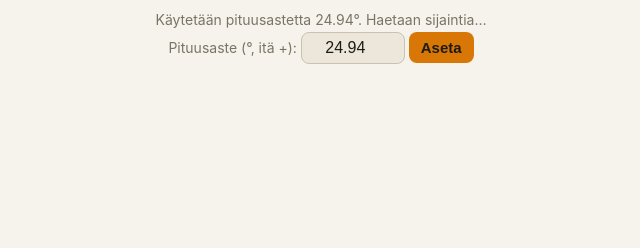
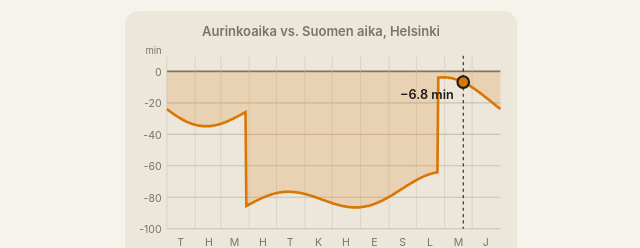
Before and after one commit to makinenjannem-png/Aurinkokello, a plain HTML site: page index.html in a window 1280 px wide. Shown: the part 556-804 px from the top of the page, without its empty margins (319-959 px from the left). Drawn offline with Linux system fonts and the light colour scheme.

Commit message:
Add files via upload

```diff
--- a/index.html
+++ b/index.html
@@ -29,6 +29,10 @@ svg{width:min(86vw,340px);height:auto;display:block;margin:6px auto}
 .info b{color:var(--fg)}
 input{width:90px;font-size:16px;padding:6px;border-radius:8px;border:1px solid var(--line);background:var(--card);color:var(--fg);text-align:center}
 button{font-size:15px;padding:7px 12px;border-radius:8px;border:0;background:var(--sun);color:#1d1b16;font-weight:600}
+.chart{max-width:380px;margin:14px auto 0;background:var(--card);border-radius:14px;padding:10px 6px 6px}
+.chart h2{font-size:13px;font-weight:600;color:var(--mut);margin:2px 0 4px}
+.chart svg{width:100%;margin:0}
+.chart p{font-size:12px;color:var(--mut);margin:2px 8px 6px;line-height:1.4}
 </style>
 </head>
 <body>
@@ -52,6 +56,11 @@ button{font-size:15px;padding:7px 12px;border-radius:8px;border:0;background:var
   Ero: <b id="diff">–</b><br>
   Aika-yhtälö: <b id="eot">–</b> · Pituusaste: <b id="lonv">–</b><br>
   Aurinko korkeimmillaan (normaaliajassa): <b id="noon">–</b>
+</div>
+<div class="chart">
+  <h2>Aurinkoaika vs. Suomen aika, Helsinki</h2>
+  <svg id="curve" viewBox="0 0 360 200" aria-label="Aurinkoajan ja normaaliajan ero vuoden aikana"></svg>
+  <p>Aurinkoaika Helsingin pituusasteella (24,94°E) miinus Suomen virallinen aika. Kesäaika näkyy noin tunnin hyppäyksenä keväällä ja syksyllä. Keltainen piste on tämä päivä.</p>
 </div>
 <div class="info">
   <span id="src"></span><br>
@@ -105,7 +114,24 @@ function tick(){
   const nd=new Date(noonMs);
   $('noon').textContent=p2(nd.getHours())+':'+p2(nd.getMinutes())+':'+p2(nd.getSeconds());
 }
-tick();setInterval(tick,250);
+const MON=['T','H','M','H','T','K','H','E','S','L','M','J'],MS=[0,31,59,90,120,151,181,212,243,273,304,334];
+function drawCurve(){
+  const W=360,H=200,L=34,R=10,T=12,B=24,now=new Date(),yr=now.getUTCFullYear(),YM=10,Y0=-100;
+  const X=d=>L+(W-L-R)*d/365,Y=m=>T+(H-T-B)*(YM-m)/(YM-Y0);
+  const hel=d=>{const hh=+new Intl.DateTimeFormat('en-GB',{timeZone:'Europe/Helsinki',hour:'numeric',hourCycle:'h23'}).format(d),off=(hh-d.getUTCHours()+24)%24;return eotMin(d)+24.94*4-off*60};
+  let g='',path='';
+  for(const v of [0,-20,-40,-60,-80,-100]){g+=`<line x1="${L}" y1="${Y(v)}" x2="${W-R}" y2="${Y(v)}" stroke="${v?'var(--line)':'var(--mut)'}" stroke-width="${v?1:1.5}"/><text x="${L-5}" y="${Y(v)+4}" text-anchor="end" font-size="10" fill="var(--mut)">${v>0?'+':''}${v}</text>`}
+  MS.forEach((d,i)=>{g+=`<line x1="${X(d)}" y1="${T}" x2="${X(d)}" y2="${H-B}" stroke="var(--line)" stroke-width=".5"/><text x="${X(d+15)}" y="${H-8}" text-anchor="middle" font-size="10" fill="var(--mut)">${MON[i]}</text>`});
+  for(let d=0;d<=365;d++){const e=hel(new Date(Date.UTC(yr,0,d+1,12)));path+=(d?'L':'M')+X(d).toFixed(1)+' '+Y(e).toFixed(1)}
+  const fill=path+`L${X(365)} ${Y(0)}L${X(0)} ${Y(0)}Z`;
+  const day=(now.getTime()-Date.UTC(yr,0,1))/864e5,e0=hel(now),mx=X(day),my=Y(e0);
+  g+=`<path d="${fill}" fill="var(--sun)" fill-opacity=".18"/><path d="${path}" fill="none" stroke="var(--sun)" stroke-width="2.5"/>`;
+  g+=`<line x1="${mx}" y1="${T}" x2="${mx}" y2="${H-B}" stroke="var(--fg)" stroke-width="1" stroke-dasharray="3 3"/><circle cx="${mx}" cy="${my}" r="5.5" fill="var(--sun)" stroke="var(--fg)" stroke-width="2"/>`;
+  g+=`<text x="${mx>W/2?mx-9:mx+9}" y="${my+(e0>0?-9:16)}" text-anchor="${mx>W/2?'end':'start'}" font-size="12" font-weight="600" fill="var(--fg)">${(e0>0?'+':'−')+Math.abs(e0).toFixed(1)} min</text>`;
+  g+=`<text x="${L-5}" y="${T-2}" text-anchor="end" font-size="9" fill="var(--mut)">min</text>`;
+  $('curve').innerHTML=g;
+}
+drawCurve();tick();setInterval(tick,250);setInterval(drawCurve,60000);
 </script>
 </body>
 </html>
```
